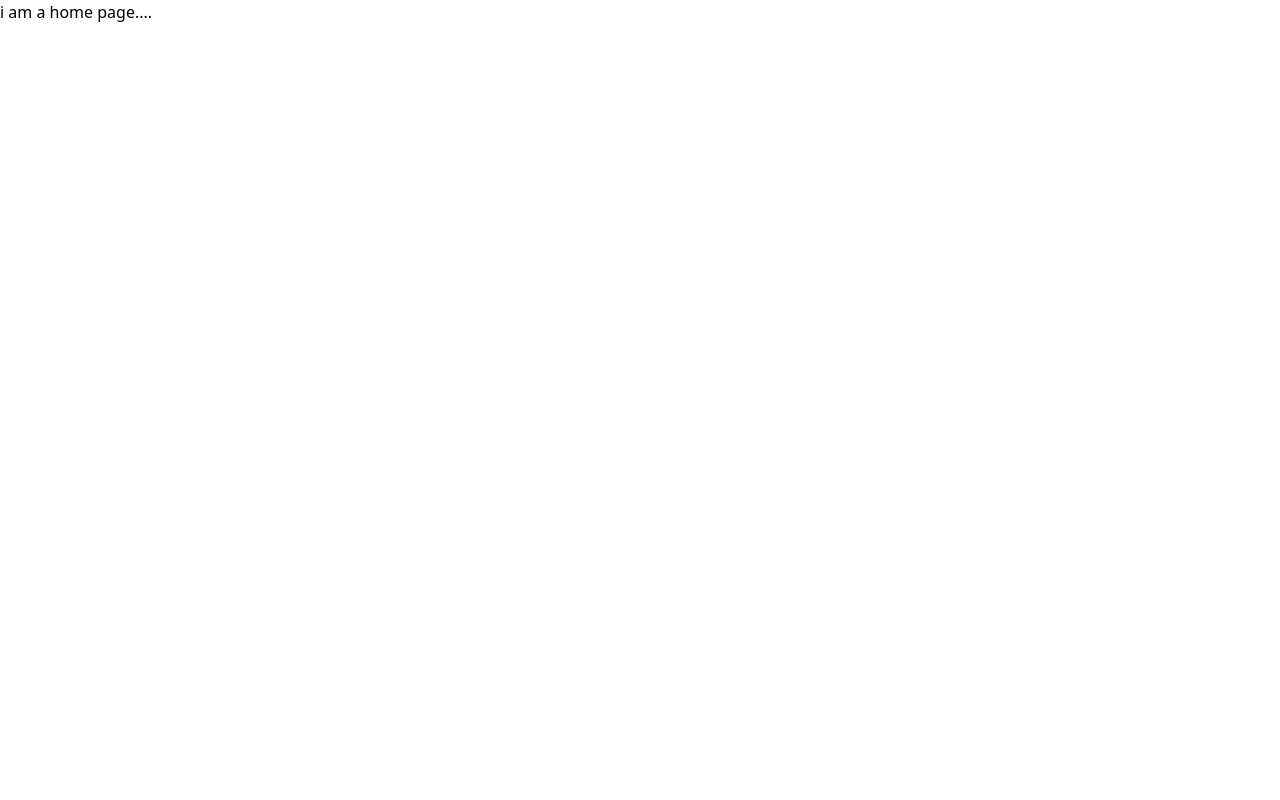
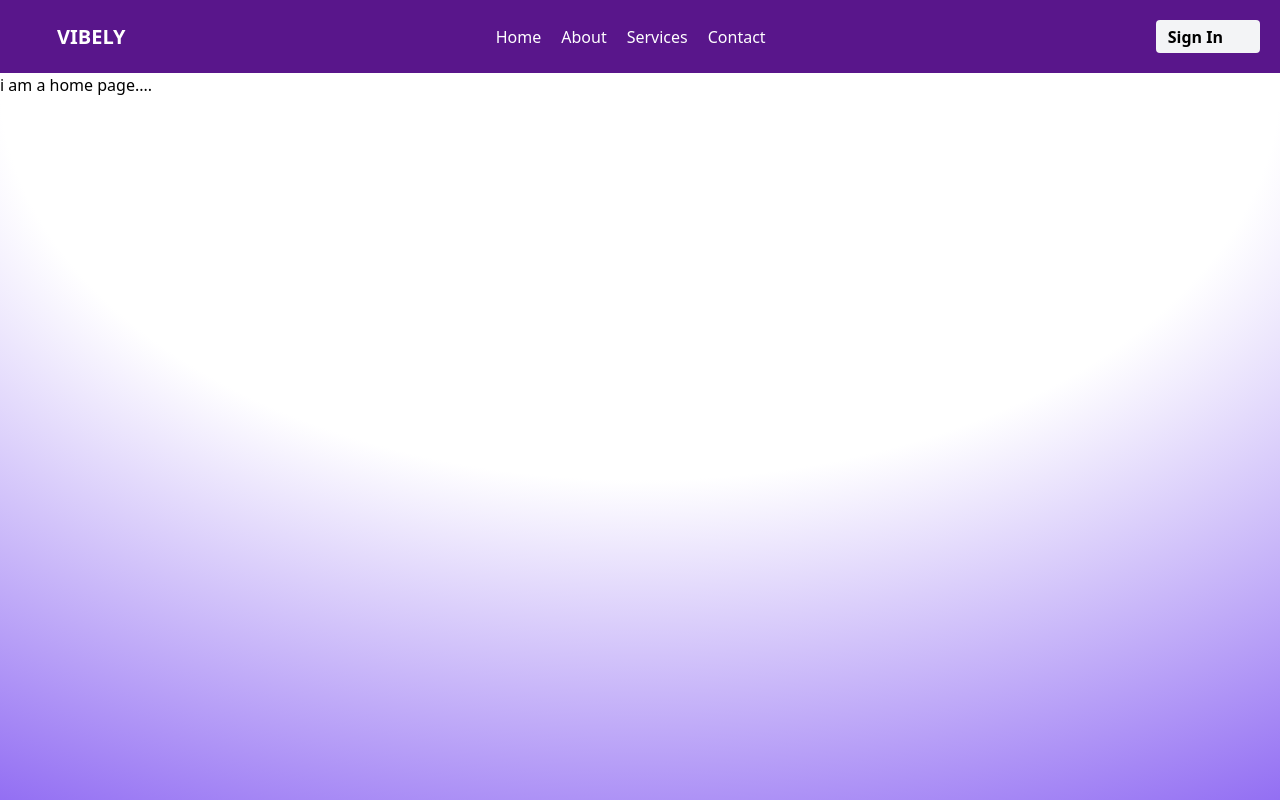
Before and after one commit to AmreenaAkhtar123/CodeAlpha_Vibely-Social-Media-Platform, a Next.js app: page / in a window 1280 px wide. Built offline with nearby package versions, Linux system fonts and the light colour scheme.

Commit message:
Adding navbar

```diff
--- a/app/layout.js
+++ b/app/layout.js
@@ -1,5 +1,6 @@
 import { Geist, Geist_Mono } from "next/font/google";
 import "./globals.css";
+import Navbar from "@/components/Navbar";
 
 const geistSans = Geist({
 	variable: "--font-geist-sans",
@@ -22,7 +23,14 @@ export default function RootLayout({ children }) {
 			<body
 				className={`${geistSans.variable} ${geistMono.variable} antialiased`}
 			>
+				<div className="absolute inset-0 -z-10 h-full w-full bg-white [background:radial-gradient(125%_125%_at_50%_10%,#fff_40%,#63e_100%)]">
+
+					<Navbar />
 					{children}
+				</div>
+
+
+				<script src="https://cdn.lordicon.com/lordicon.js"></script>
 			</body>
 		</html>
 	);
--- a/app/page.js
+++ b/app/page.js
@@ -2,6 +2,7 @@
 
 export default function Home() {
   return (
+
 	<div>
 		i am a home page....
 	</div>
--- /dev/null
+++ b/components/Navbar.js
@@ -0,0 +1,37 @@
+import React from 'react'
+
+const Navbar = () => {
+	return (
+		<div>
+			<header className="text-white body-font bg-purple-900">
+				<div className="container mx-auto flex flex-wrap p-5 flex-col md:flex-row items-center">
+					<a className="flex title-font font-medium items-center text-white mb-4 md:mb-0">
+						<lord-icon
+							src="https://cdn.lordicon.com/qstkwfvt.json"
+							trigger="hover"
+							colors="primary:#ffffff,secondary:#ffffff"
+							style={{ width: "25px", height: "25px" }}
+						/>
+
+						<span className="ml-3 text-xl font-bold">VIBELY</span>
+					</a>
+					<nav className="md:ml-auto md:mr-auto flex flex-wrap items-center text-base justify-center">
+						<a className="mr-5 hover:text-gray-900">Home</a>
+						<a className="mr-5 hover:text-gray-900">About</a>
+						<a className="mr-5 hover:text-gray-900">Services</a>
+						<a className="mr-5 hover:text-gray-900">Contact</a>
+					</nav>
+					<button className="inline-flex text-black items-center bg-gray-100 border-0 py-1 px-3 focus:outline-none hover:bg-gray-200 rounded text-base mt-4 md:mt-0 font-bold">Sign In
+						<lord-icon
+							src="https://cdn.lordicon.com/fluwldoy.json"
+							trigger="hover"
+							style={{ width: "25px", height: "25px" }}
+						/>
+					</button>
+				</div>
+			</header>
+		</div>
+	)
+}
+
+export default Navbar
```
Lines whose indentation alone changed are shown as unchanged.
